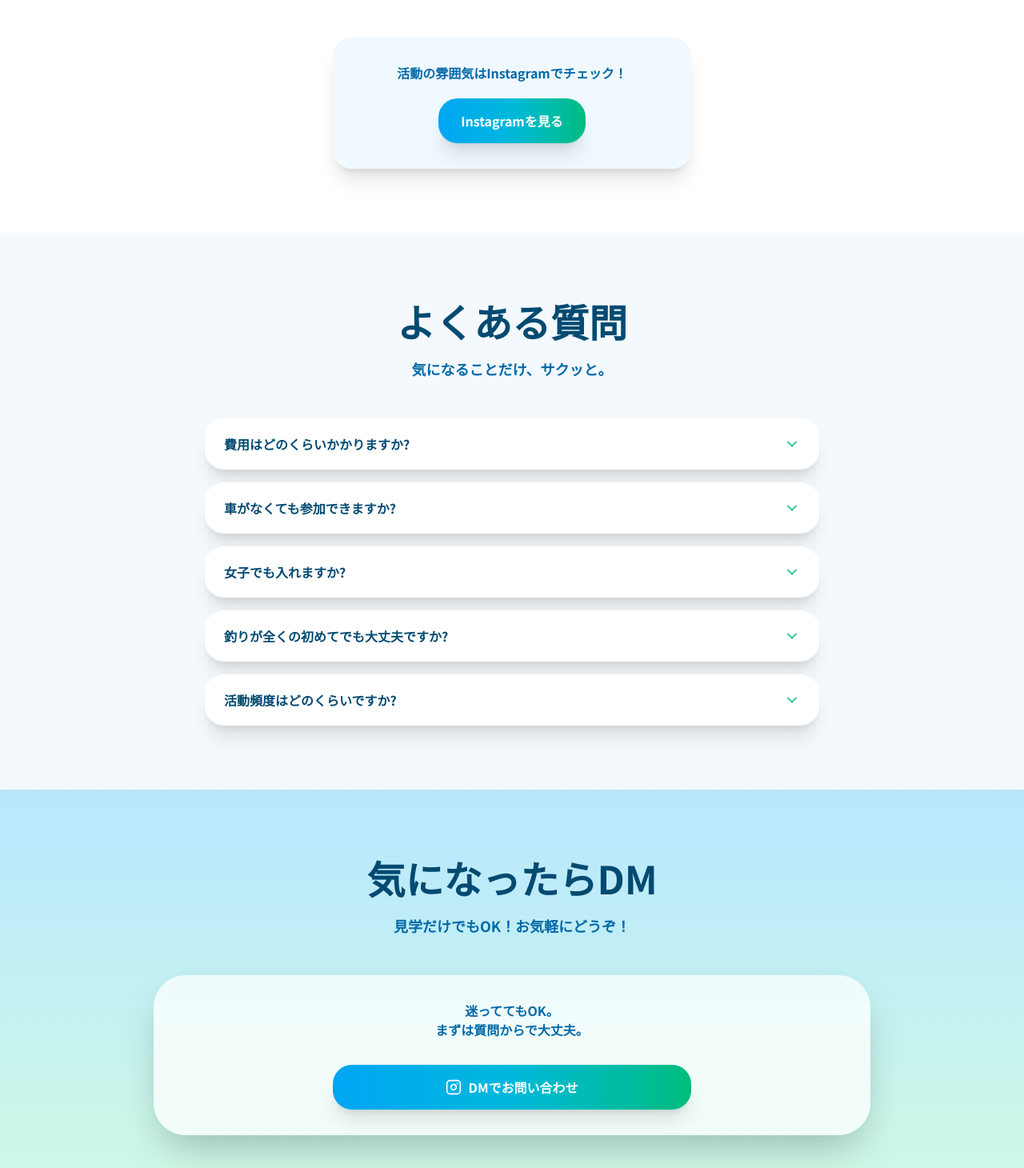
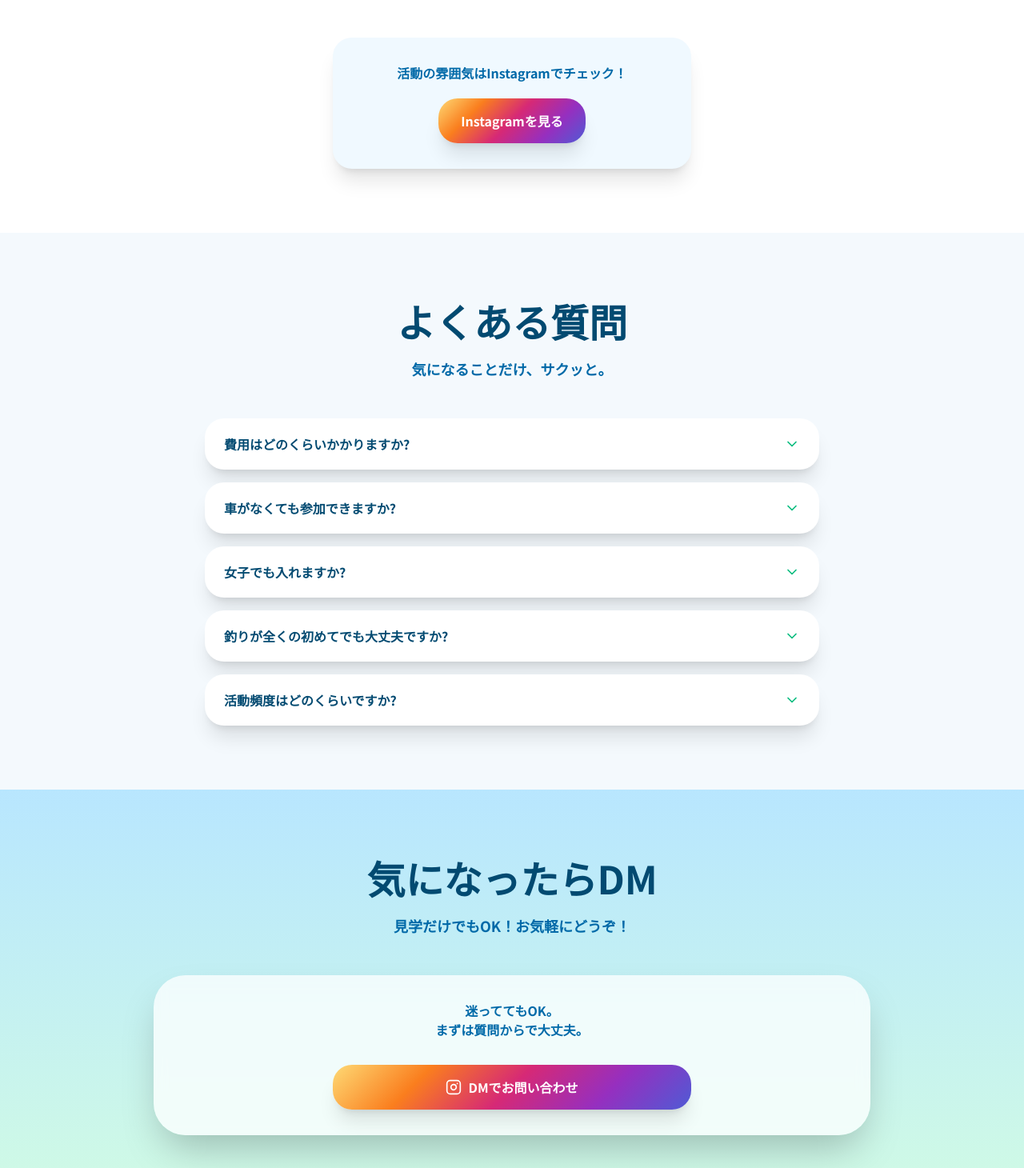
Before and after one commit to ym-410/meio-fishing-circle, a Next.js app: page / in a window 1280 px wide. Shown: the part 2350-3810 px from the top of the page at 80% size. Built offline with nearby package versions, Linux system fonts and the light colour scheme; a web font is replaced by a local one.

Commit message:
instagram関連のグラデーションの変更

```diff
--- a/components/sections/ContactSection.tsx
+++ b/components/sections/ContactSection.tsx
@@ -30,7 +30,7 @@
                 href="https://www.instagram.com/meio_fishing/"
                 target="_blank"
                 rel="noopener noreferrer"
-                className="flex items-center justify-center gap-2 w-full px-8 py-4 bg-gradient-to-r from-sky-500 via-cyan-500 to-emerald-500 text-white rounded-3xl font-bold shadow-xl transition-all duration-300 hover:scale-105"
+                className="flex items-center justify-center gap-2 w-full px-8 py-4 bg-[linear-gradient(135deg,_#feda75_0%,_#fa7e1e_25%,_#d62976_50%,_#962fbf_75%,_#4f5bd5_100%)] text-white rounded-3xl font-bold shadow-xl transition-all duration-300 hover:scale-105 hover:brightness-110"
               >
                 <Instagram className="w-5 h-5" />
                 DMでお問い合わせ
--- a/components/sections/GallerySection.tsx
+++ b/components/sections/GallerySection.tsx
@@ -63,7 +63,7 @@
               href="https://www.instagram.com/meio_fishing/"
               target="_blank"
               rel="noopener noreferrer"
-              className="inline-flex items-center gap-2 px-7 py-4 bg-gradient-to-r from-sky-500 via-cyan-500 to-emerald-500 text-white rounded-3xl font-bold shadow-xl transition-all duration-300 hover:scale-105"
+              className="inline-flex items-center gap-2 px-7 py-4 bg-[linear-gradient(135deg,_#feda75_0%,_#fa7e1e_25%,_#d62976_50%,_#962fbf_75%,_#4f5bd5_100%)] text-white rounded-3xl font-bold shadow-xl transition-all duration-300 hover:scale-105 hover:brightness-110"
             >
               Instagramを見る
             </a>
```
